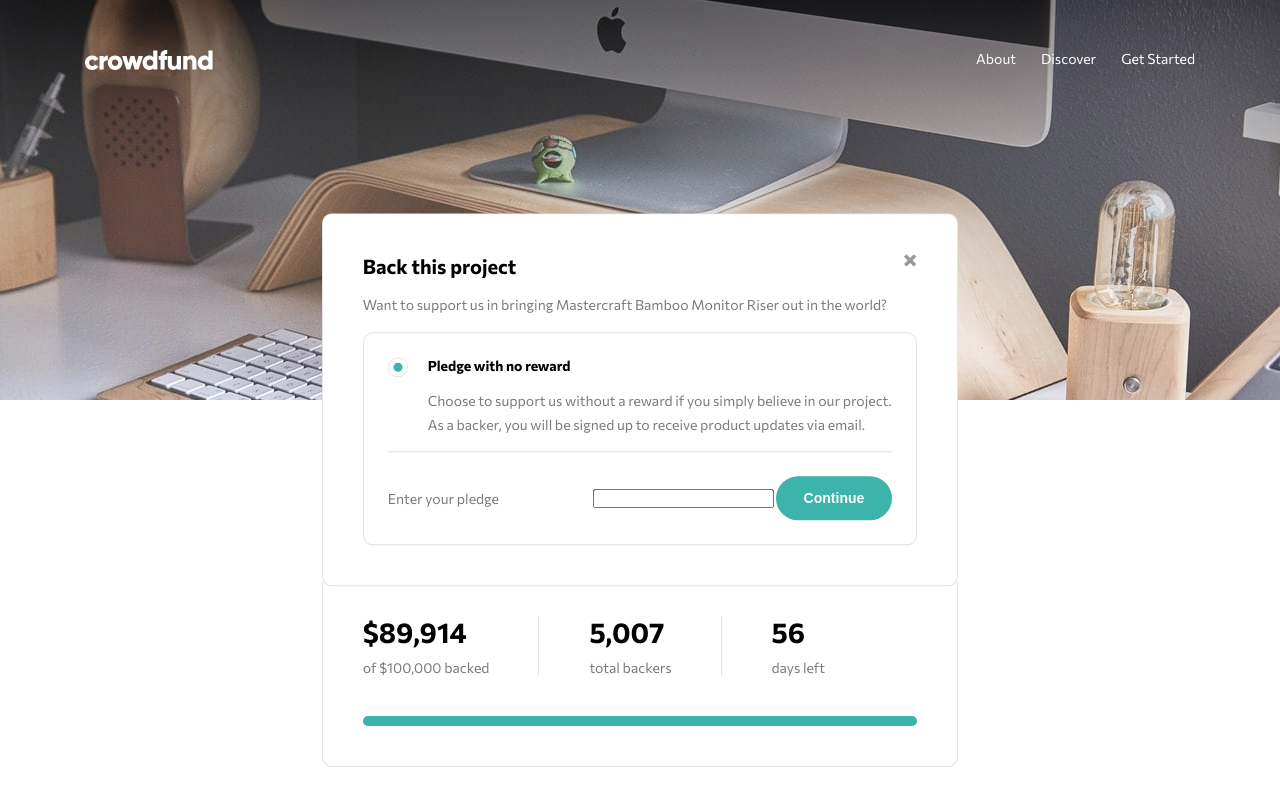
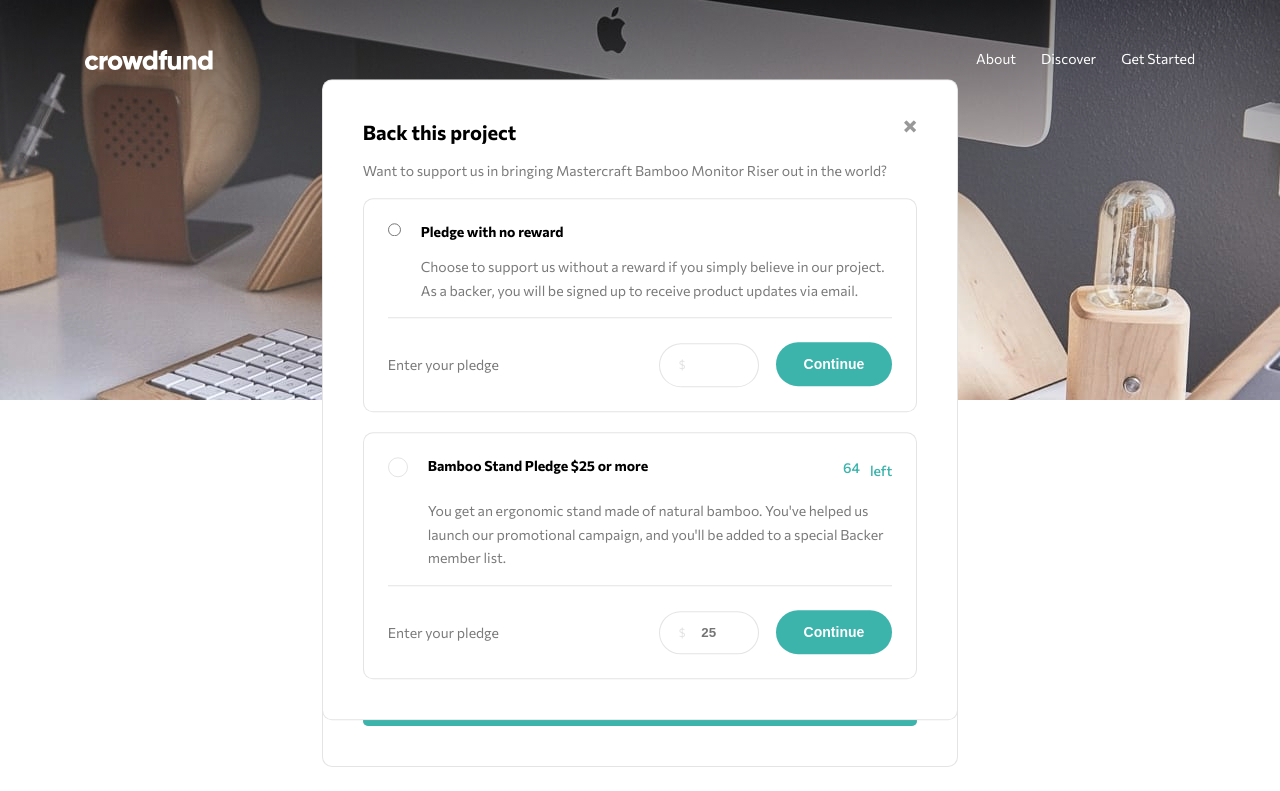
Before and after one commit to aleksandartepavcevic/crowdfund-landing-page, a website: page src/index.html in a window 1280 px wide. Shown: the top 791 px of the page. Drawn offline with nearby package versions, Linux system fonts and the light colour scheme; files that its build step writes are made by us from their sources.

Commit message:
2nd modal

```diff
--- a/src/index.html
+++ b/src/index.html
@@ -228,9 +228,10 @@
         <!-- Pledge modal with no reward -->
         <div class="modal container--innerCard">
           <div class="modal__content--innerCard">
-            <div class="modal__circle">
-              <div class="modal__circle modal__circle--inner"></div>
-            </div>
+            <label class="">
+              <input type="radio" name="radio">
+              <span class="checkmark"></span>
+            </label>
             <div class="modal__pledge">
               <h1 class="main__heading main__heading--modal-inner">Pledge with no reward</h1>
               <p class="main__paragraph main__paragraph--innerCard">Choose to support us without a reward if you simply believe in our project.
@@ -241,7 +242,34 @@
             <p class="main__paragraph main__paragraph--pledge-input">Enter your pledge</p>
             <form action="">
               <span class="modal__input">
-                  <input required type="number" min="0.01" step="0.01">
+                  <input required type="number" min="1" step="1">
+              </span>
+              <button class="main__button main__button--input">Continue</button>
+          </form>
+          </div>
+        </div>
+
+        <!-- Bamboo stand modal -->
+        <div class="modal container--innerCard ">
+          <div class="modal__content--innerCard">
+            <div class="modal__circle" >
+              <div class="modal__circle-inner" id="circle"></div>
+            </div>
+            <div class="modal__pledge">
+              <div class="modal__pledge-header">
+                <h1 class="main__heading main__heading--modal-inner">Bamboo Stand <span>Pledge $25 or more</span></h1>
+                <h1 class="main__heading main__heading--innerCard">
+                  64 <span>left</span>
+                </h1>
+              </div>
+              <p class="main__paragraph main__paragraph--innerCard">You get an ergonomic stand made of natural bamboo. You've helped us launch our promotional campaign, and you'll be added to a special Backer member list.</p>
+            </div>
+          </div>
+          <div class="modal__pledge-input">
+            <p class="main__paragraph main__paragraph--pledge-input">Enter your pledge</p>
+            <form action="">
+              <span class="modal__input">
+                  <input required type="number" min="25" step="1" placeholder="25">
               </span>
               <button class="main__button main__button--input">Continue</button>
           </form>
--- a/src/js/index.js
+++ b/src/js/index.js
@@ -7,6 +7,8 @@ const bookmarkIcon = document.getElementById('bookmarkIcon');
 const bookmarkIconPath = document.getElementById('bookmarkIconPath');
 const progressBar = document.getElementById('progressBar');
 const backedValue = document.getElementById('backedValue');
+const circle = document.getElementById('circle');
+const modal = document.querySelector('.modal');
 
 
 // Mobile menu
@@ -19,6 +21,11 @@ btnHamburger.addEventListener('click', () => {
         overlay.classList.replace('closed', 'open');
     }
 });
+
+// Modal active
+circle.addEventListener('click', () => {
+    modal.classList.add('active');
+})
 
 
 // Bookmark click animation
--- a/src/scss/_main.scss
+++ b/src/scss/_main.scss
@@ -234,6 +234,7 @@
 
     &--input {
       padding: 1em 2em;
+      margin-left: 1.5rem;
     }
   }
 
--- a/src/scss/_modals.scss
+++ b/src/scss/_modals.scss
@@ -13,6 +13,10 @@
   border: solid 1px $lightGray;
   border-radius: 10px;
   background-color: $white;
+
+  &:not(:last-of-type) {
+    margin-bottom: 2rem;
+  }
 
   &__content {
     width: 100%;
@@ -47,8 +51,9 @@
     border: 1px solid $lightGray;
     border-radius: 100%;
     position: relative;
+  }
 
-    &--inner {
+  &__circle-inner {
     position: absolute;
     top: 50%;
     left: 50%;
@@ -56,8 +61,9 @@
     width: 50%;
     height: 50%;
     border: none;
+    border-radius: 100%;
     background-color: $moderateCyan;
-    }
+    visibility: hidden;
   }
 
   &--thank-you {
@@ -79,12 +85,50 @@
     margin-left: 2rem;
   }
 
+  &__pledge-header {
+    display: flex;
+    justify-content: space-between;
+  }
+
   &__pledge-input {
     display: flex;
     justify-content: space-between;
     align-items: center;
     padding-top: 2.4rem;
     border-top: 1px solid $lightGray;
+  }
+
+  &__input {
+    position: relative;
+
+    &::before {
+      content: "$";
+      position: absolute;
+      top: 50%;
+      left: 20px;
+      transform: translate(0, -60%);
+      color: $lightGray;
+      font-size: 1.2rem;
+    }
+
+    input {
+      border-radius: 25px;
+      border: 1px solid $lightGray;
+      padding: 1em 2em;
+      max-width: 100px;
+      text-align: center;
+      font-weight: 700;
+
+      &:focus {
+        outline: none;
+      }
+
+      &::-webkit-outer-spin-button,
+      &::-webkit-inner-spin-button {
+        -webkit-appearance: none;
+        margin: 0;
+      }
+    }
   }
 }
 
@@ -95,3 +139,8 @@
 .closed {
   visibility: hidden;
 }
+
+.active {
+  visibility: visible;
+  border-color: $darkCyan;
+}
```
Also changed, not shown: dist/images/image-hero-desktop.jpg, dist/images/image-hero-mobile.jpg, dist/index.html, dist/index.js, dist/styles.css, 1 other file. Lines whose indentation alone changed are shown as unchanged.
